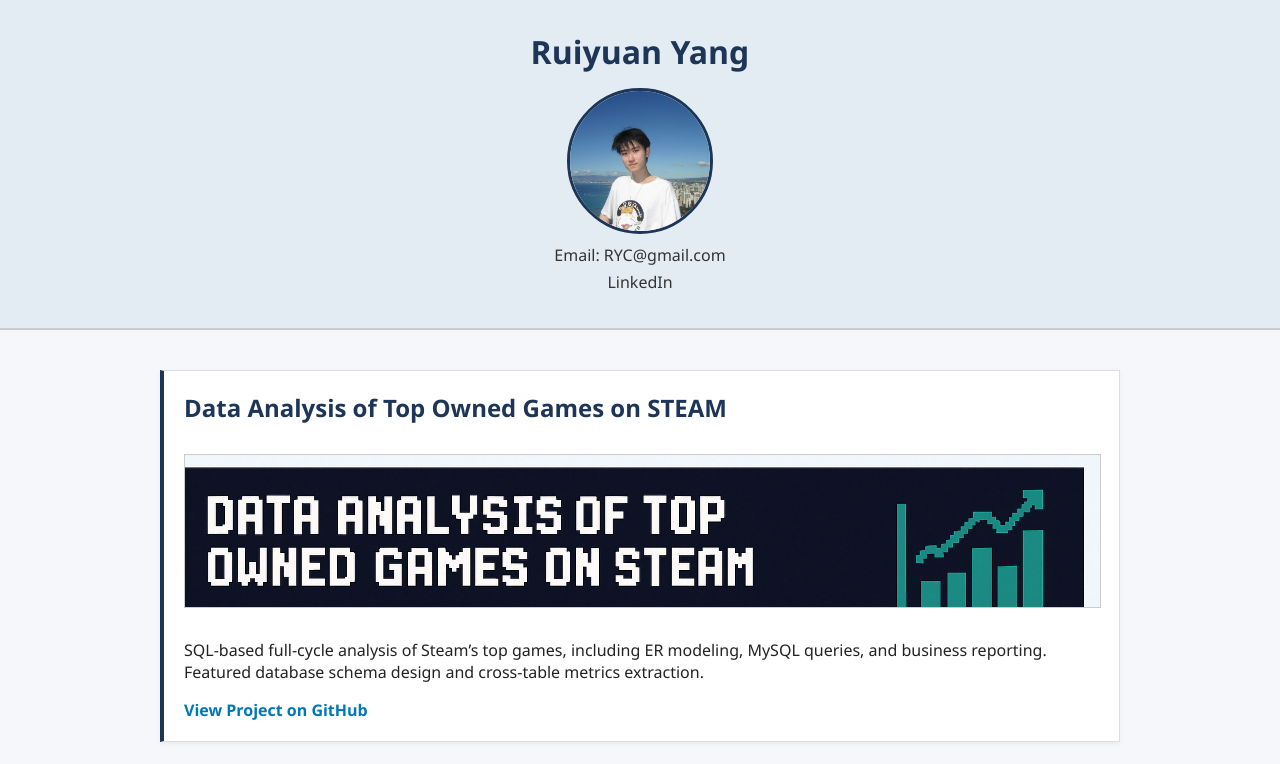
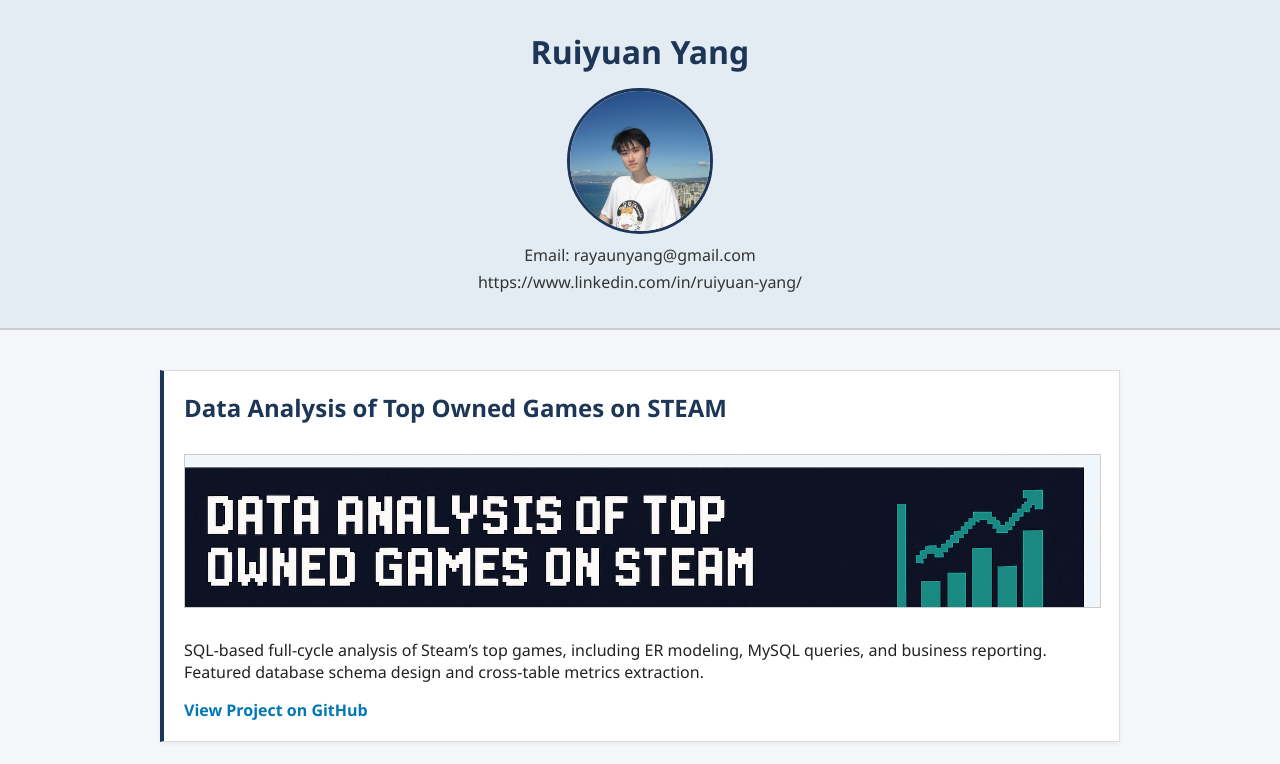
Before and after one commit to R-C-Y/R-C-Y.github.io, a plain HTML site: page index.html in a window 1280 px wide. Shown: the top 764 px of the page. Drawn offline with Linux system fonts and the light colour scheme.

Commit message:
Add files via upload

```diff
--- a/index.html
+++ b/index.html
@@ -69,8 +69,8 @@
   <header>
     <h1>Ruiyuan Yang</h1>
     <img class="profile-photo" src="your-photo.jpg" alt="Profile Photo">
-    <p>Email: <a href="mailto:rayaunyang@gmail.com">RYC@gmail.com</a></p>
-    <p><a href="https://www.linkedin.com/in/ruiyuan-yang/" target="_blank">LinkedIn</a></p>
+    <p>Email: <a href="mailto:rayaunyang@gmail.com">rayaunyang@gmail.com</a></p>
+    <p><a href="https://www.linkedin.com/in/ruiyuan-yang/" target="_blank">https://www.linkedin.com/in/ruiyuan-yang/</a></p>
   </header>
 
   <div class="container">
```
